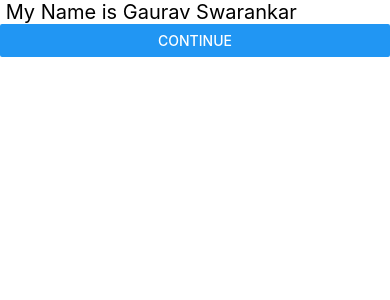
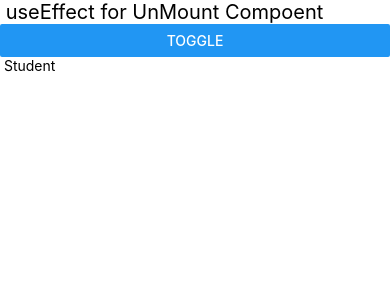
Before and after one commit to Anonymousgaurav/react_basics, a React Native app: screen / in a window 390 px wide. Shown: the top 300 px of the page. Built offline with nearby package versions, Linux system fonts and the light colour scheme.

Commit message:
useEffect will call when component will unmount from the UI

```diff
--- a/App.tsx
+++ b/App.tsx
@@ -1,4 +1,4 @@
-import React from 'react';
+import React, { useEffect, useState } from 'react';
 import {
   Button,
   SafeAreaView,
@@ -6,15 +6,45 @@ import {
 } from 'react-native';
 
 
-function App() {
-  return(
-<SafeAreaView>
-  <Text style={{fontSize : 20}}> My Name is Gaurav Swarankar</Text>
-  <Button title='Continue'></Button>
-</SafeAreaView>
+const App = () => {
+  const [show, setShow] = useState(true)
+  return (
+    <SafeAreaView>
+      <Text style={{ fontSize: 20 }}> useEffect for UnMount Compoent</Text>
+
+      <Button title='Toggle' onPress={() => setShow(!show)} />
+
+
+      {
+        show ? <Student /> : null
+      }
+
+    </SafeAreaView>
 
   );
 }
 
 
+const Student = () => {
+
+
+
+ let timer =  setInterval(() => {
+    console.warn("Timer called !!!!")
+  }, 2000)
+
+  /// useEffect will call when component will unmount from the UI
+  useEffect(() => {
+    return () => clearInterval(timer)
+  })
+
+
+  return (
+    <SafeAreaView>
+      <Text> Student </Text>
+    </SafeAreaView>
+  )
+
+}
+
 export default App;
```
